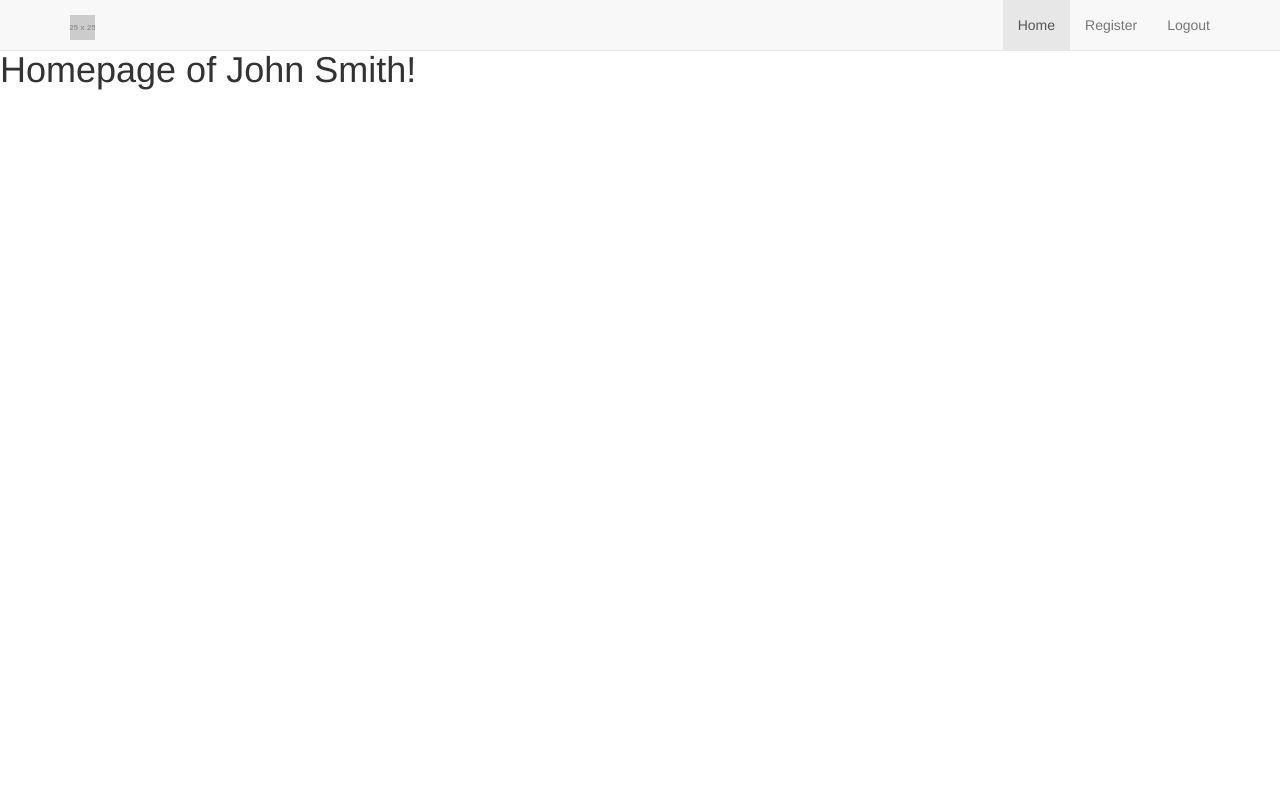
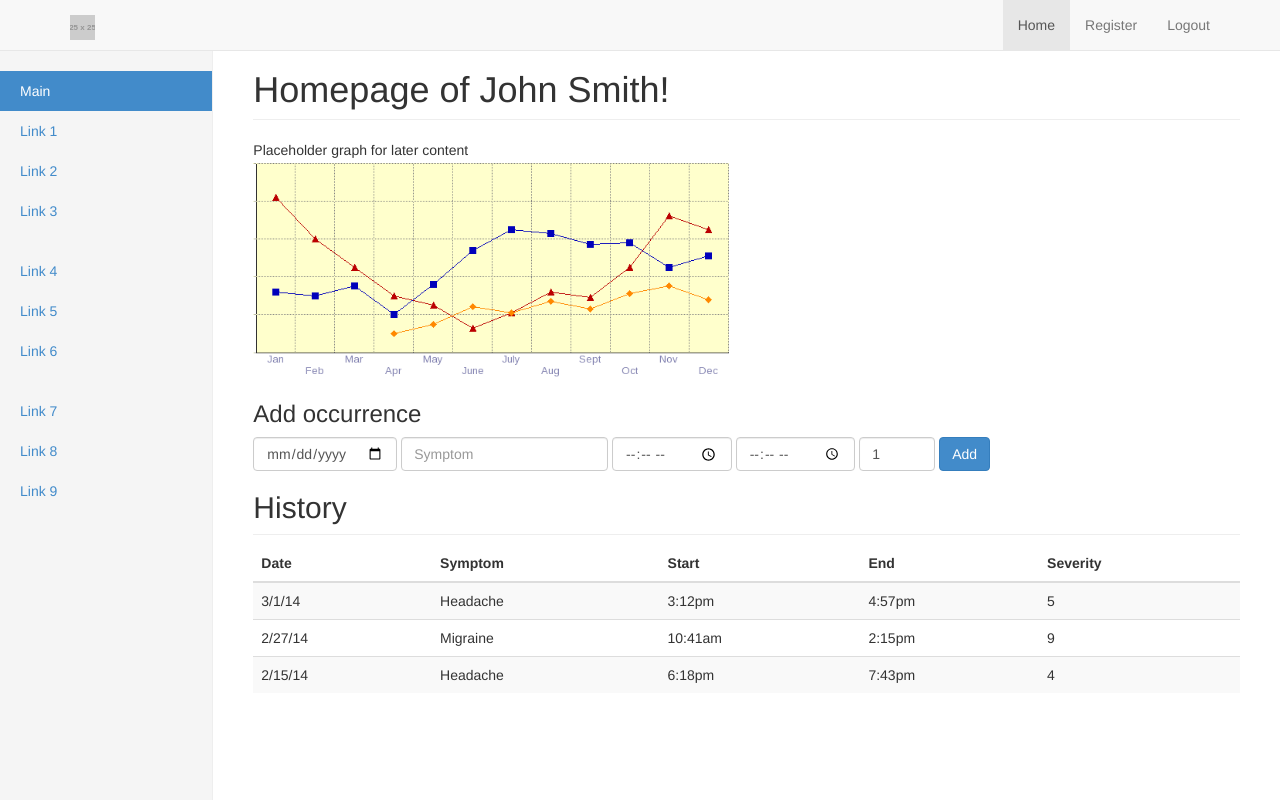
Before and after one commit to chrahunt/HeadacheTracker, a Flask app: page /homepage in a window 1280 px wide. Run offline with Flask 2, Linux system fonts and the light colour scheme; a user stored in the database is signed in; data comes from the database, SQL or seed files in the repository; grey boxes labelled with a size stand in for pictures from a placeholder-image service; some libraries are stand-ins or nearby versions.

Commit message:
Added css/format to homepage

```diff
--- a/static/css/style.css
+++ b/static/css/style.css
@@ -1,5 +1,5 @@
 body {
-	margin-top: 50px;
+  padding-top: 50px;
 }
 
 .logo {
@@ -9,3 +9,55 @@ body {
 	height: 25px;
 	width: 25px;
 }
+
+.sub-header {
+  padding-bottom: 10px;
+  border-bottom: 1px solid #eee;
+}
+
+.sidebar {
+  display: none;
+}
+
+@media (min-width: 768px) {
+  .sidebar {
+    position: fixed;
+    top: 51px;
+    bottom: 0;
+    left: 0;
+    z-index: 1000;
+    display: block;
+    padding: 20px;
+    overflow-x: hidden;
+    overflow-y: auto;
+    background-color: #f5f5f5;
+    border-right: 1px solid #eee;
+  }
+}
+
+.nav-sidebar {
+  margin-right: -21px;
+  margin-bottom: 20px;
+  margin-left: -20px;
+}
+.nav-sidebar > li > a {
+  padding-right: 20px;
+  padding-left: 20px;
+}
+.nav-sidebar > .active > a {
+  color: #fff;
+  background-color: #428bca;
+}
+
+.main {
+  padding: 20px;
+}
+@media (min-width: 768px) {
+  .main {
+    padding-right: 40px;
+    padding-left: 40px;
+  }
+}
+.main .page-header {
+  margin-top: 0;
+}
--- a/templates/_layout.html
+++ b/templates/_layout.html
@@ -1,11 +1,14 @@
 <!DOCTYPE html>
 <html>
 	<head>
+    <meta charset="utf-8">
+    <meta http-equiv="X-UA-Compatible" content="IE=edge">
+    <meta name="viewport" content="width=device-width, initial-scale=1">
 		<title>{% block title %}{% endblock %}</title>
 		<link rel="stylesheet" href="{{ url_for('static', filename='css/bootstrap.min.css') }}">
 		<link rel="stylesheet" href="{{ url_for('static', filename='css/style.css') }}">
 	</head>
-	<body>
+	<body style>
 		<nav class="navbar navbar-default navbar-fixed-top" role="nav">
 			<div class="container">
 				<div class="navbar-header">
--- a/templates/homepage.html
+++ b/templates/homepage.html
@@ -2,7 +2,85 @@
 {% block title %}
 Homepage
 {% endblock %}
+{% block content %}
+<div class="container-fluid">
+      <div class="row">
+        <div class="col-sm-3 col-md-2 sidebar">
+          <ul class="nav nav-sidebar">
+            <li class="active"><a href="#">Main</a></li>
+            <li><a href="#">Link 1</a></li>
+            <li><a href="#">Link 2</a></li>
+            <li><a href="#">Link 3</a></li>
+          </ul>
+          <ul class="nav nav-sidebar">
+            <li><a href="">Link 4</a></li>
+            <li><a href="">Link 5</a></li>
+            <li><a href="">Link 6</a></li>
+          </ul>
+          <ul class="nav nav-sidebar">
+            <li><a href="">Link 7</a></li>
+            <li><a href="">Link 8</a></li>
+            <li><a href="">Link 9</a></li>
+          </ul>
+        </div>
+        <div class="col-sm-9 col-sm-offset-3 col-md-10 col-md-offset-2 main">
+          <h1 class="page-header">Homepage of {{allInfo.firstname}} {{allInfo.lastname}}!</h1>
 
-{% block content %}
-<h1>Homepage of {{allInfo.firstname}} {{allInfo.lastname}}!</h1>
+          <div class="row">
+            <div class="col-xs-12 col-sm-6">
+              Placeholder graph for later content
+              <img class="img-responsive" src="{{ url_for('static', filename='images/line-graph.png') }}">
+            </div>
+          </div>
+
+          <h3>Add occurrence</h3>
+          <form class="form-inline" method="POST" action="" role="form">
+                <input type="date" class="form-control" name="date"/>
+                <input type="text" class="form-control" placeholder="Symptom" name="symptom"/>
+                <input type="time" class="form-control" placeholder="Start time" name="start"/>
+                <input type="time" class="form-control" placeholder="End time" name="end"/>
+                <input type="number" class="form-control" name="severity" min="1" max="10" step="1" value="1"/>
+                <button type="submit" class="btn btn-primary">Add</button>
+          </form>
+
+          <h2 class="sub-header">History</h2>
+          <div class="table-responsive">
+            <table class="table table-striped">
+              <thead>
+                <tr>
+                  <th>Date</th>
+                  <th>Symptom</th>
+                  <th>Start</th>
+                  <th>End</th>
+                  <th>Severity</th>
+                </tr>
+              </thead>
+              <tbody>
+                <tr>
+                  <td>3/1/14</td>
+                  <td>Headache</td>
+                  <td>3:12pm</td>
+                  <td>4:57pm</td>
+                  <td>5</td>
+                </tr>
+                <tr>
+                  <td>2/27/14</td>
+                  <td>Migraine</td>
+                  <td>10:41am</td>
+                  <td>2:15pm</td>
+                  <td>9</td>
+                </tr>
+                <tr>
+                  <td>2/15/14</td>
+                  <td>Headache</td>
+                  <td>6:18pm</td>
+                  <td>7:43pm</td>
+                  <td>4</td>
+                </tr>
+              </tbody>
+            </table>
+          </div>
+        </div>
+      </div>
+    </div>
 {% endblock %}
```
Also changed, not shown: static/images/line-graph.png (added).
